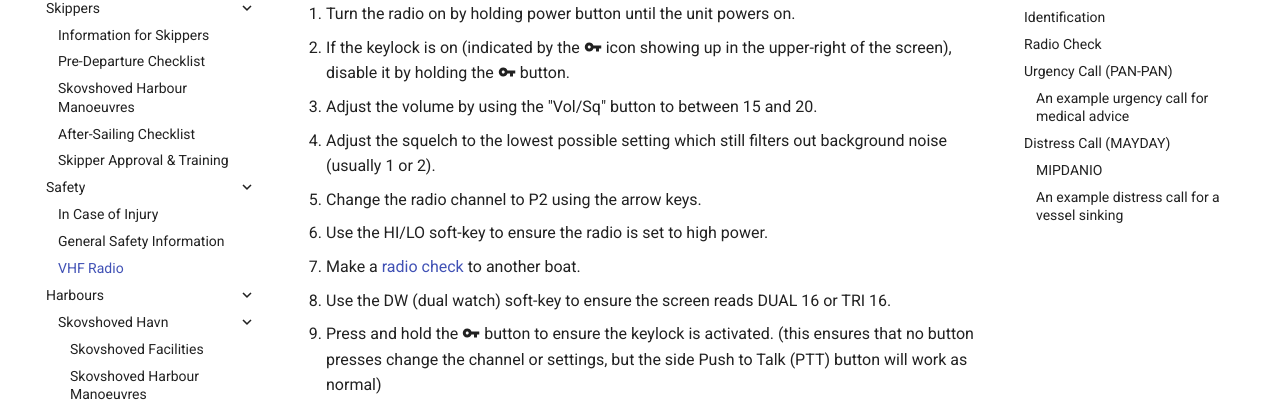
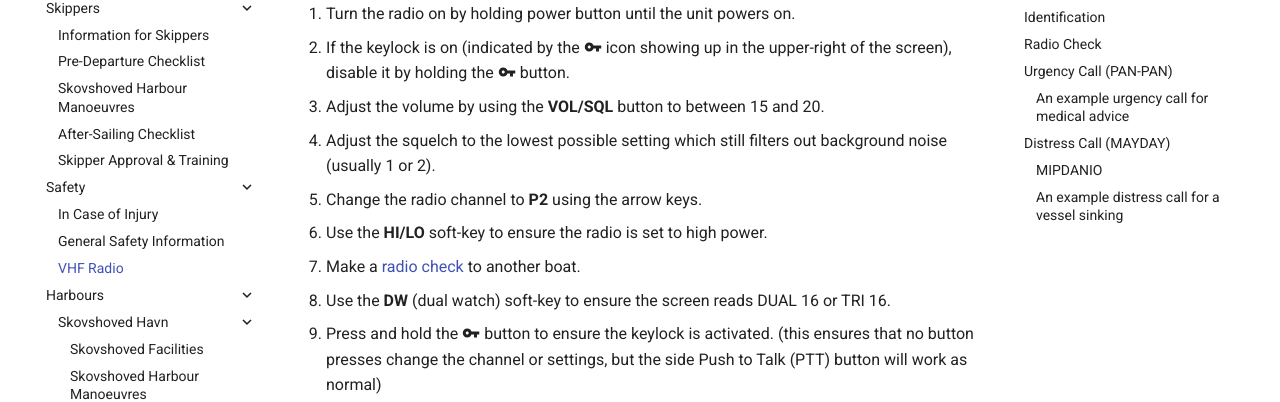
Before and after one commit to x123/kdy-iss, an MkDocs documentation site: the page built from docs/vhf-radio.md, in a window 1280 px wide and 900 px high, scrolled down 474 px. Shown: the part 163-565 px from the top of the window. Built offline with MkDocs 1.6.1 and Material for MkDocs 9.7.7, drawn with Linux system fonts in a browser that asks for light colours; comment, search, counter and statistics services are not loaded.

Commit message:
fix vhf button bolding

```diff
--- a/docs/vhf-radio.md
+++ b/docs/vhf-radio.md
@@ -17,13 +17,14 @@
 1. Turn the radio on by holding power button until the unit powers on.
 2. If the keylock is on (indicated by the :material-key: icon showing up in the
    upper-right of the screen), disable it by holding the :material-key: button.
-3. Adjust the volume by using the "Vol/Sq" button to between 15 and 20.
+3. Adjust the volume by using the **VOL/SQL** button to between 15 and 20.
 4. Adjust the squelch to the lowest possible setting which still filters out
    background noise (usually 1 or 2).
-5. Change the radio channel to P2 using the arrow keys.
-6. Use the HI/LO soft-key to ensure the radio is set to high power.
+5. Change the radio channel to **P2** using the arrow keys.
+6. Use the **HI/LO** soft-key to ensure the radio is set to high power.
 7. Make a [radio check](#radio-check) to another boat.
-8. Use the DW (dual watch) soft-key to ensure the screen reads DUAL 16 or TRI 16.
+8. Use the **DW** (dual watch) soft-key to ensure the screen reads DUAL 16 or
+   TRI 16.
 9. Press and hold the :material-key: button to ensure the keylock is activated.
    (this ensures that no button presses change the channel or settings, but the
    side Push to Talk (PTT) button will work as normal)
```
